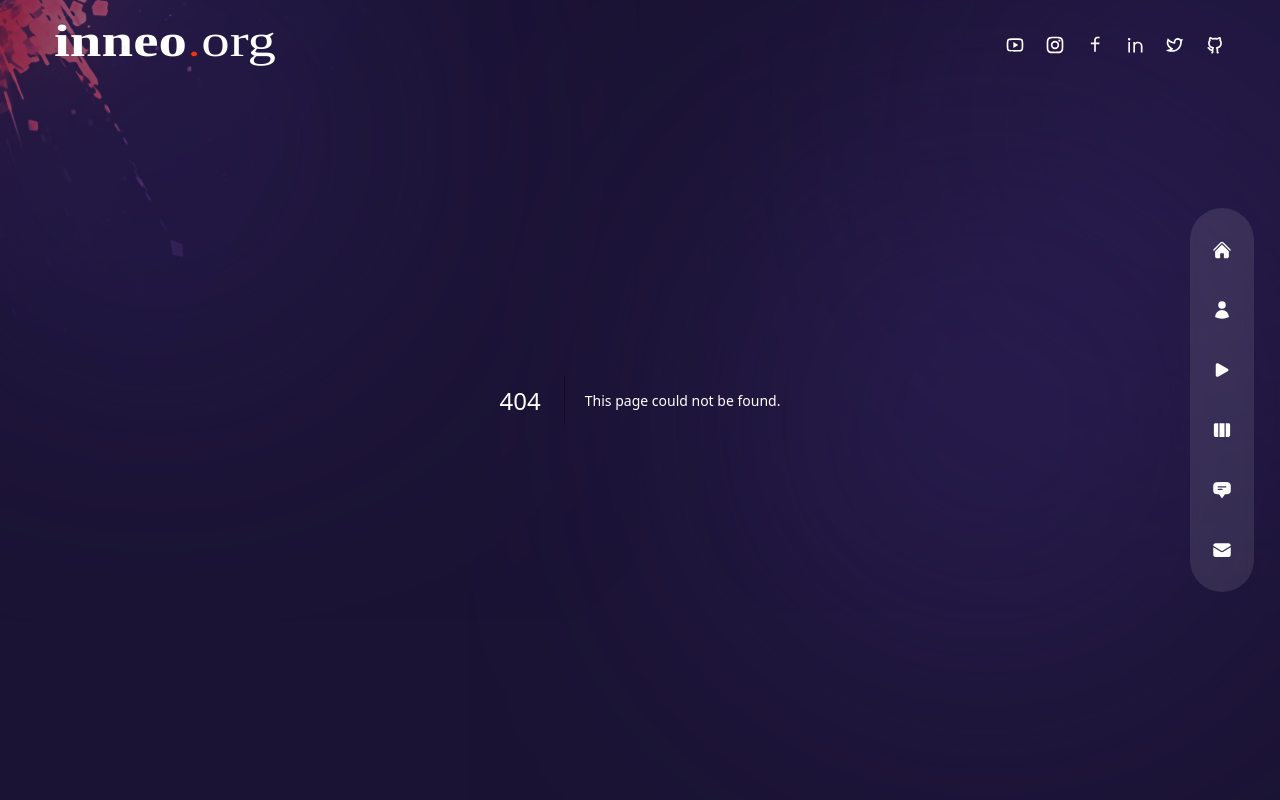
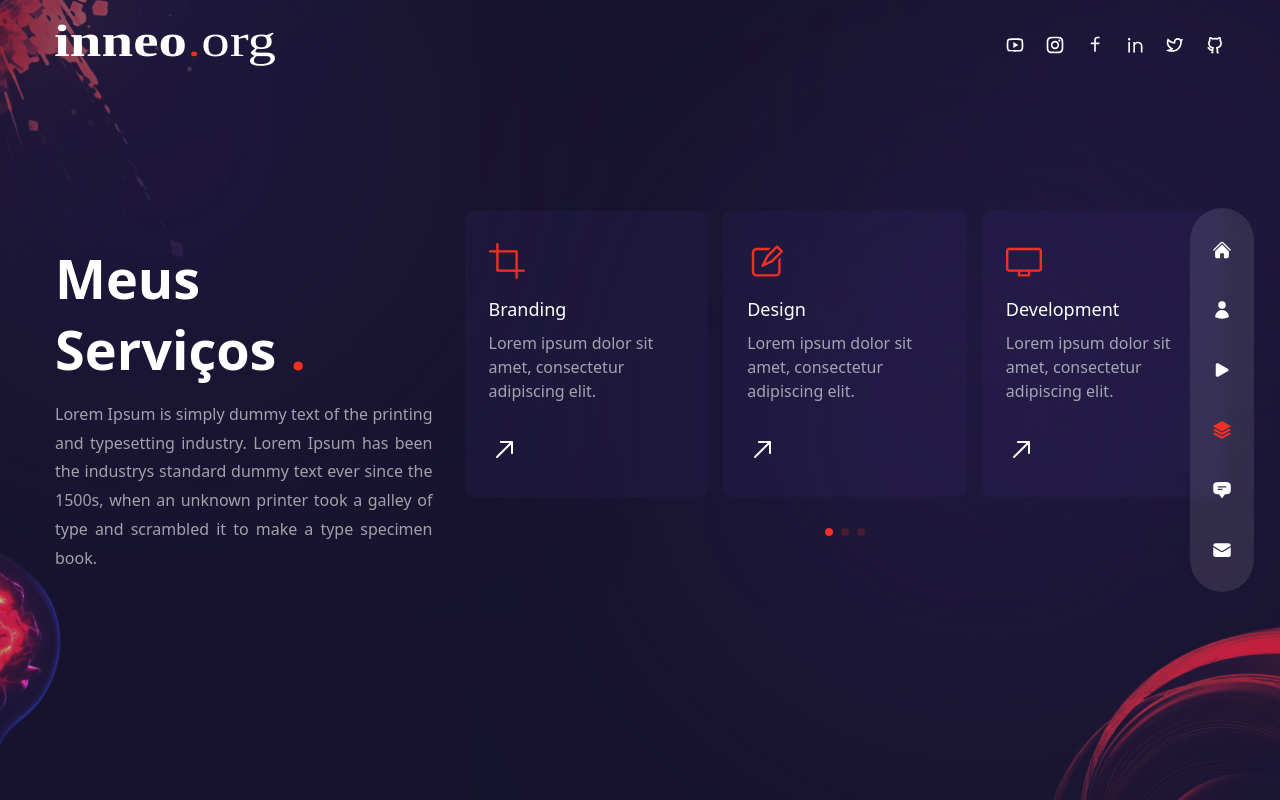
Before and after one commit to inneobr/portfolio, a Next.js app: page /servicos in a window 1280 px wide. Before the commit this address had no page. Built offline with nearby package versions, Linux system fonts and the light colour scheme.

Commit message:
feat: services

```diff
--- a/components/Bulb.js
+++ b/components/Bulb.js
@@ -1,5 +1,17 @@
+import Image from "next/image";
+
 const Bulb = () => {
-  return <div>Bulb</div>;
+  return (
+    <div className="absolute -left-36 -bottom-12 rotate-12 mix-blend-color-dodge
+      animate-pulse duration-75 z-10 w-[200px] xl:w-260xp">
+      <Image
+        src={'/bulb.png'}
+        width={260}
+        height={260}
+        className='w-full h-full'
+        alt=''/>
+    </div>
+  );
 };
 
 export default Bulb;
--- a/components/Nav.js
+++ b/components/Nav.js
@@ -2,7 +2,7 @@
 import {
   HiHome,
   HiUser,
-  HiViewColumns,
+  HiSquare3Stack3D,
   HiChatBubbleBottomCenterText,
   HiEnvelope,
   HiPlay,
@@ -13,7 +13,7 @@ export const navData = [
   { name: 'home', path: '/', icon: <HiHome /> },
   { name: 'about', path: '/about', icon: <HiUser /> },
   { name: 'youtube', path: '/youtube', icon: <HiPlay /> },
-  { name: 'work', path: '/work', icon: <HiViewColumns /> },
+  { name: 'servicos', path: '/servicos', icon: <HiSquare3Stack3D /> },
   {
     name: 'clientes',
     path: '/clientes',
--- a/components/ServiceSlider.js
+++ b/components/ServiceSlider.js
@@ -1,3 +1,10 @@
+
+
+import { Swiper, SwiperSlide } from 'swiper/react';
+import 'swiper/css';
+import 'swiper/css/free-mode';
+import 'swiper/css/pagination';
+
 // icons
 import {
   RxCrop,
@@ -5,8 +12,8 @@ import {
   RxDesktop,
   RxReader,
   RxRocket,
+  RxArrowTopRight
 } from "react-icons/rx";
-
 
 // data
 const serviceData = [
@@ -37,8 +44,53 @@ const serviceData = [
   },
 ];
 
+import { FreeMode, Pagination } from 'swiper';
+
 const ServiceSlider = () => {
-  return <div>Service Slider</div>;
+  return (
+    <Swiper breakpoints={{
+      320: {
+        slidesPerView: 1,
+        spaceBetween: 15
+      },
+
+      640: {
+        slidesPerView: 3,
+        spaceBetween: 15
+      },
+    }}
+    freeMode={true}
+    pagination={{
+      clickable: true
+    }}
+    modules={[FreeMode, Pagination]}
+    className='h-[240px] sm:h-[340px]'>
+      {
+        serviceData.map((item, index) => {
+          return (
+            <SwiperSlide key={index}>
+              <div className='bg-[rgba(65,47,123,0.15)] h-max rounded-lg px-6 py-8 flex
+                sm:flex-col gap-x-6 sm:gap-x-0 group cursor-pointer hover:bg-[rgba(89,65,169,0.15)]
+                transition-all duration-300'>
+
+                <div className='text-4xl text-accent mb-4'>{item.icon}</div>
+
+                <div className='mb-8'>
+                  <div className='mb-2 text-lg'>{item.title}</div>
+                  <p className='max-w-[350px] leading-normal'>{item.description}</p>
+                </div>
+
+                <div className='text-3xl'>
+                  <RxArrowTopRight className='group-hover:rotate-45
+                    group-hover:text-accent transition-all duration-300'/>
+                </div>
+              </div>
+            </SwiperSlide>
+          )
+        })
+      }
+    </Swiper>
+  );
 };
 
 export default ServiceSlider;
--- /dev/null
+++ b/pages/servicos/index.js
@@ -0,0 +1,52 @@
+import ServiceSlider from '../../components/ServiceSlider';
+import Circles from '../../components/Circles';
+import Bulb from '../../components/Bulb';
+
+import { motion } from 'framer-motion'
+import { fadeIn } from '../../variants'
+
+const Servicos = () => {
+  return (
+    <div className='h-full bg-primary/30 py-36 flex items-center'>
+      <Circles />
+      <div className='container mx-auto'>
+        <div className='flex flex-col xl:flex-row gap-x-8'>
+          <div className='text-center flex xl:w-[30vw] flex-col lg:text-left mb-4 xl:mb-0'>
+            <motion.h2
+              variants={fadeIn('up', 0.2)}
+              initial="hidden"
+              animate="show"
+              exit="hidden"
+              className='h2 xl:mt-8'>
+                Meus Serviços <span className='text-accent'>.</span>
+            </motion.h2>
+
+            <motion.p
+              variants={fadeIn('up', 0.4)}
+              initial="hidden"
+              animate="show"
+              exit="hidden"
+              className='mb-4 max-w-[400px] mx-auto lg:mx-0 text-justify'>
+                Lorem Ipsum is simply dummy text of the printing and
+                typesetting industry. Lorem Ipsum has been the industrys
+                standard dummy text ever since the 1500s, when an unknown printer
+                took a galley of type and scrambled it to make a type specimen book.
+            </motion.p>
+          </div>
+
+          <motion.div
+            variants={fadeIn('down', 0.6)}
+            initial="hidden"
+            animate="show"
+            exit="hidden"
+            className='w-full xl:max-w-[65%]'>
+            <ServiceSlider />
+          </motion.div>
+        </div>
+      </div>
+      <Bulb />
+    </div>
+  );
+};
+
+export default Servicos;
--- a/pages/work/index.js
+++ /dev/null
@@ -1,5 +0,0 @@
-const Work = () => {
-  return <div>Work - Em construção!</div>;
-};
-
-export default Work;
```
